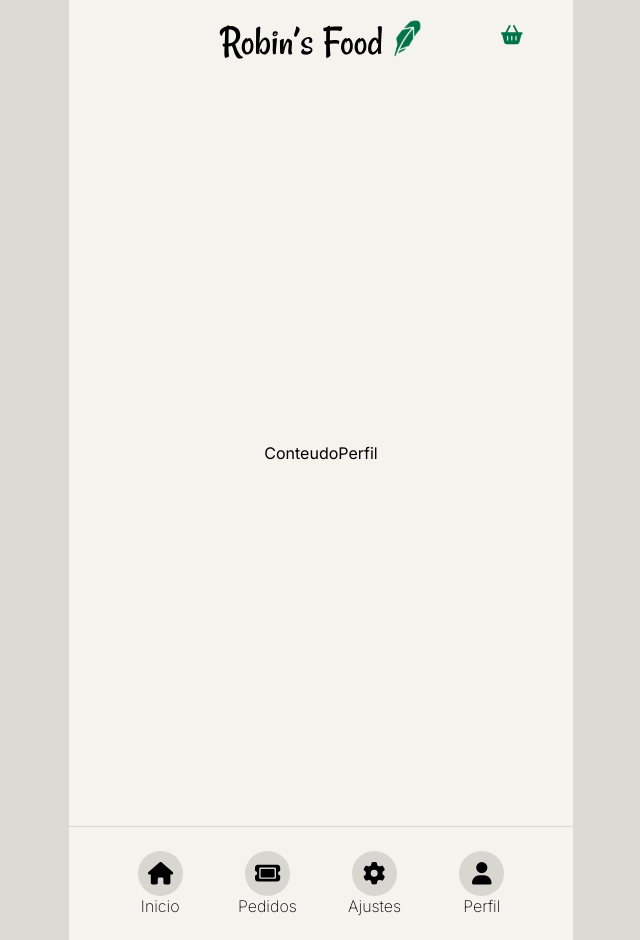
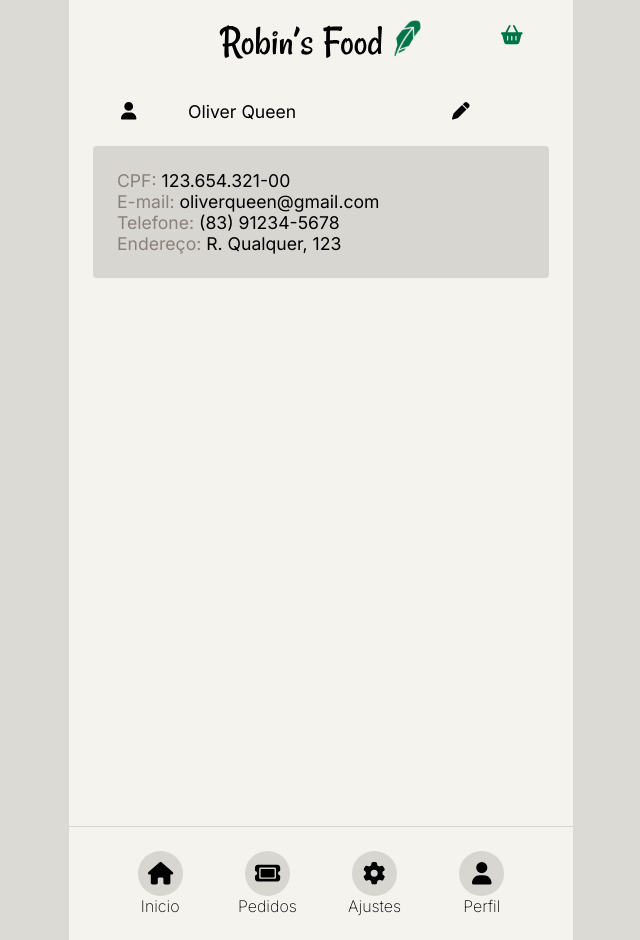
Before and after one commit to caio303/robins-food, a React (Create React App) app in the folder frontend/: page /perfil in a window 1280 px wide. Shown: the whole page, without its empty margins (319-959 px from the left). Built offline with nearby package versions, Linux system fonts and the light colour scheme; a web font is replaced by a local one.

Commit message:
Tela básica de oerfill

```diff
--- a/frontend/src/api.js
+++ b/frontend/src/api.js
@@ -77,8 +77,9 @@ export const api = {
             return {
                 id: idUsuario,
                 nome: 'Oliver Queen',
+                cpf: '12365432100',
                 email: 'oliverqueen@gmail.com',
-                telefone: '(83) 91234-5678',
+                telefone: '83912345678',
                 endereco: 'R. Qualquer, 123',
             }
         }
--- a/frontend/src/components/ConteudoPerfil.jsx
+++ b/frontend/src/components/ConteudoPerfil.jsx
@@ -1 +1,38 @@
-export const ConteudoPerfil = () => (<main id="conteudo-perfil">ConteudoPerfil</main>)
+import { useEffect, useState } from "react"
+import { api } from "../api"
+import './ConteudoPerfil.scss'
+import { FontAwesomeIcon } from "../../node_modules/@fortawesome/react-fontawesome/index"
+import { faPen, faUser } from "../../node_modules/@fortawesome/free-solid-svg-icons/index"
+import { getCpfComMascara, getTelefoneComMascara } from "../utils"
+
+export const ConteudoPerfil = () => {
+    const [ usuario, setUsuario ] = useState({nome: '', cpf: '', endereco: '', telefone: '', id: -1, email: ''})
+
+    useEffect(()=>{
+        setUsuario(api.usuarios.getInfoUsuario())
+    },[])
+
+    return (
+       <main id="conteudo-perfil">
+            <div id="conteudo-perfil__painel">
+                <div id="conteudo-perfil__painel__foto"> <FontAwesomeIcon icon={faUser}/> </div>
+                <div id="conteudo-perfil__painel__nome"> { usuario.nome } </div>
+                <div id="conteudo-perfil__painel__editar"> <FontAwesomeIcon icon={faPen}/> </div>
+            </div>
+            <div id="conteudo-perfil__dados">
+                <div id="conteudo-perfil__dados__cpf">
+                    <span className="label">CPF: </span>{ getCpfComMascara(usuario.cpf) }
+                </div>
+                <div id="conteudo-perfil__dados__email">
+                <span className="label">E-mail: </span>{ usuario.email }
+                </div>
+                <div id="conteudo-perfil__dados__telefone">
+                <span className="label">Telefone: </span>{ getTelefoneComMascara(usuario.telefone) }
+                </div>
+                <div id="conteudo-perfil__dados__endereco">
+                <span className="label">Endereço: </span>{ usuario.endereco }
+                </div>
+            </div>
+       </main>
+    )
+}
--- /dev/null
+++ b/frontend/src/components/ConteudoPerfil.scss
@@ -0,0 +1,36 @@
+@import '../variables';
+
+#conteudo-perfil {
+    font-size: 1.1rem;
+    height: 44rem;
+    width: 100%;
+
+    &__painel {
+        display: grid;
+        grid-template: '. foto nome nome . editar .';
+        width: 100%;
+
+        &__foto {
+            grid-area: foto;
+        }
+        &__nome {
+            grid-area: nome;
+
+        }
+        &__editar {
+            grid-area: editar;
+        }
+    }
+
+    &__dados {
+        background-color: $cinza3;
+        border-radius: $border-radius-padrao;
+        margin-top: 1.5rem;
+        padding: 1.5rem;
+        width: $card-width;
+
+        span.label {
+            color: $cinza1;
+        }
+    }
+}
--- /dev/null
+++ b/frontend/src/utils.js
@@ -0,0 +1,11 @@
+export const getCpfComMascara = (cpf) => {
+    const regex = /(\d{3})(\d{3})(\d{3})(\d{2})/
+    const replace = '$1.$2.$3-$4'
+    return cpf.replace(regex, replace)
+}
+
+export const getTelefoneComMascara = (telefone) => {
+    const regex = /(\d{2})(\d{5})(\d{4})/
+    const replace = '($1) $2-$3'
+    return telefone.replace(regex, replace)
+}
```
